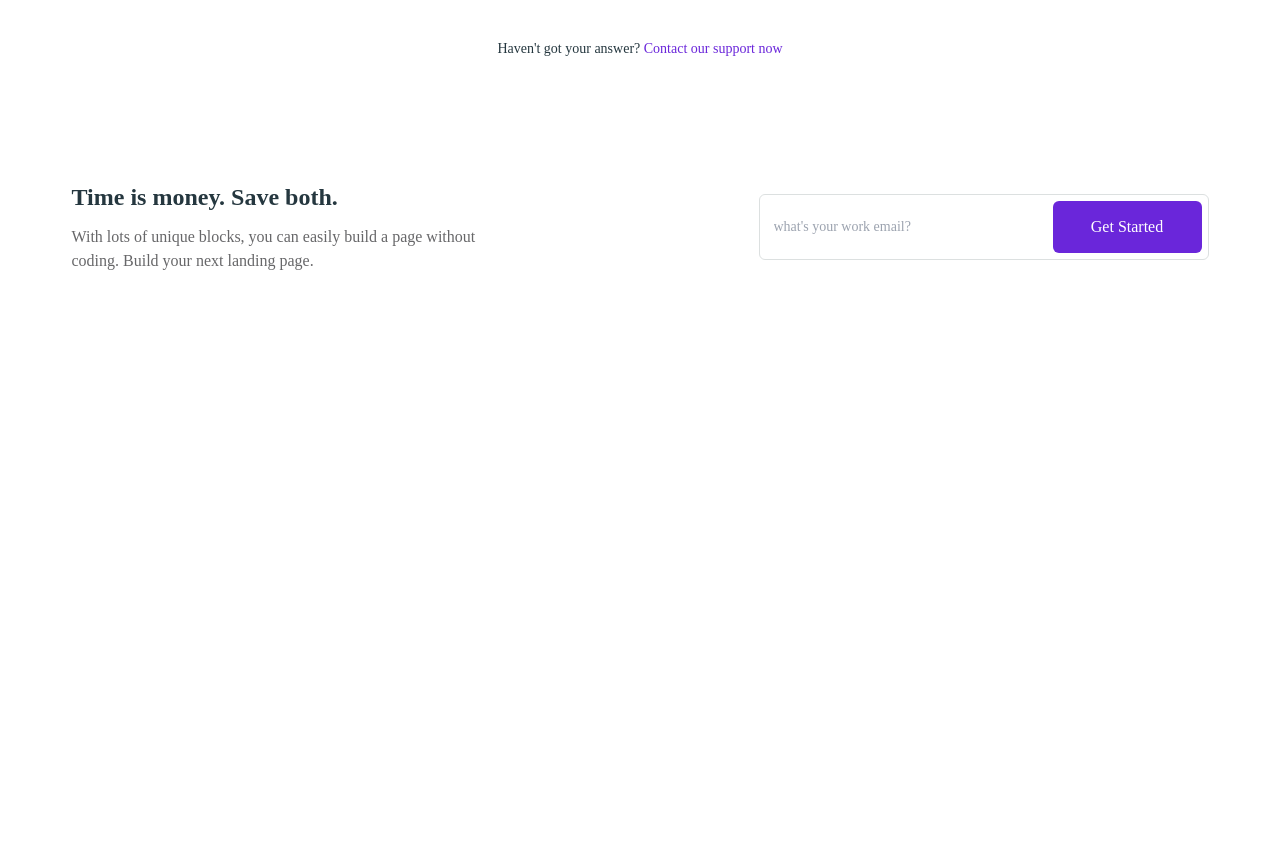
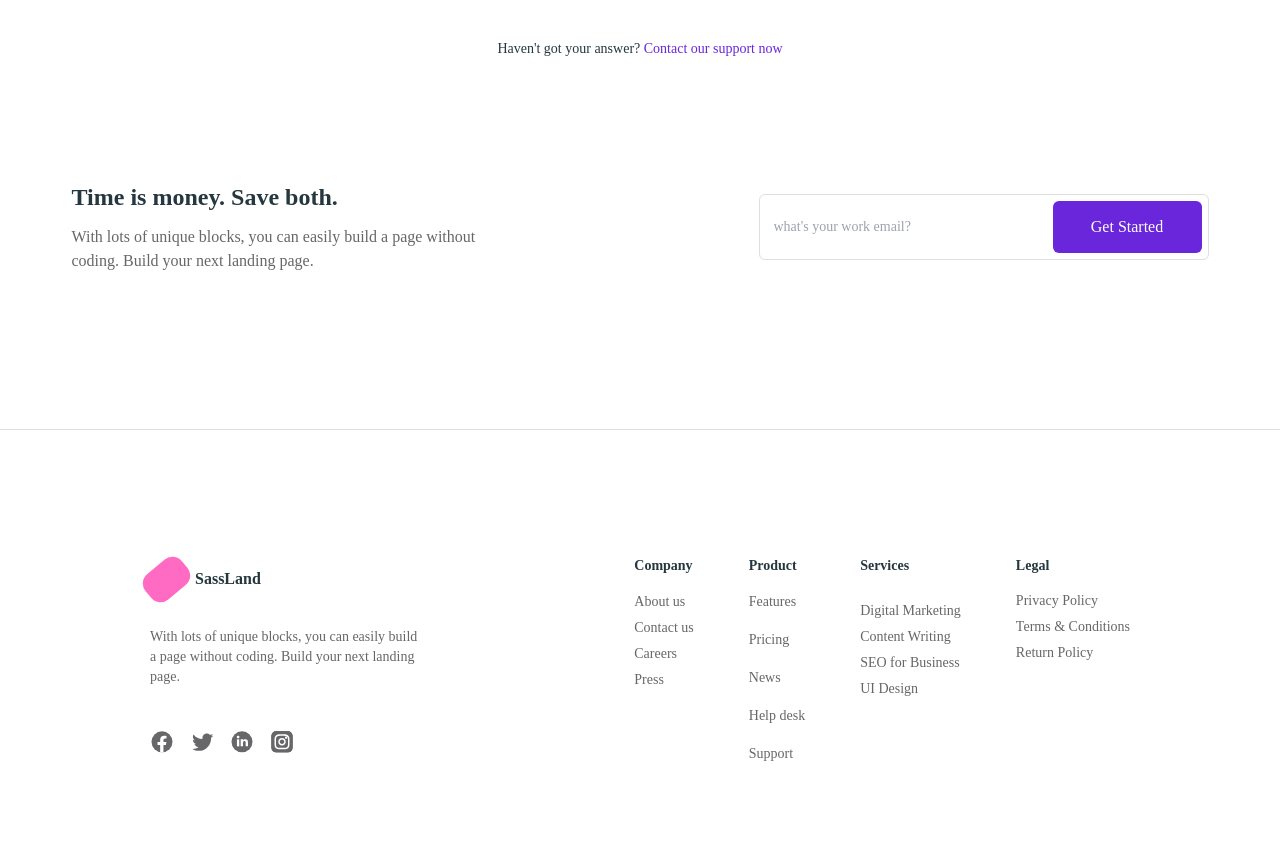
Before and after one commit to md-toybur-rahman/SassLand-Tailwind, a plain HTML site: page Home.html in a window 1280 px wide. Shown: the part 3720-4586 px from the top of the page. Before the commit the page ends 3993 px from the top, so only its background shows below. Drawn offline with Linux system fonts and the light colour scheme; a web font is replaced by a local one.

Commit message:
complete footer

```diff
--- a/Home.html
+++ b/Home.html
@@ -42,7 +42,8 @@
                 <li class="p-2 relative">
                     <div class="flex items-center gap-1">
                         <a href="#" class="">Home </a>
-                        <img id="homeArrow"  onclick="menubarDropdownHandler('homeDropdown', 'homeArrow')" class="cursor-pointer" src="assets/images/icons/arrow_drop_down.svg" alt="">
+                        <img id="homeArrow" onclick="menubarDropdownHandler('homeDropdown', 'homeArrow')"
+                            class="cursor-pointer" src="assets/images/icons/arrow_drop_down.svg" alt="">
                     </div>
                     <div id="homeDropdown"
                         class="flex flex-col gap-5 text-white overflow-hidden h-0 duration-300 absolute">
@@ -357,7 +358,7 @@
                     </div>
                 </div>
             </div>
-            <div class="text-center mt-[127px] mb-[122px]">
+            <div class="text-center mt-[127px] mb-[50px] md:mb-[122px]">
                 <h1 class="text-sm text-[#25373F]">Haven't got your answer? <a href="#" class="text-[#6A26DA]">Contact
                         our support now</a></h1>
             </div>
@@ -367,14 +368,14 @@
         <!-- Time is Money -->
         <section class="flex flex-wrap justify-between items-center gap-5 px-5 lg:px-0">
             <div class="max-w-[413px]">
-                <h1 class="text-2xl font-semibold text-[#25373F] mb-3">Time is money. Save both.</h1>
-                <p class="text-base text-[#676769] font-normal">With lots of unique blocks, you can easily build a page
+                <h1 class="text-xl md:text-2xl font-semibold text-[#25373F] mb-3">Time is money. Save both.</h1>
+                <p class="text-sm md:text-base text-[#676769] font-normal">With lots of unique blocks, you can easily build a page
                     without coding. Build your next landing page.</p>
             </div>
             <div
                 class="p-[6px] border border-[#DCE0E0] rounded-md max-w-[450px] lg:w-[450px] flex justify-between items-center mt-7 md:mt-0">
-                <input class="outline-none text-sm font-medium px-2" type="email" placeholder="what's your work email?">
-                <button class="py-[14px] w-[149px] bg-[#6A26DA] text-base font-medium text-white rounded-md">Get
+                <input class="outline-none text-xs md:text-sm font-medium px-2" type="email" placeholder="what's your work email?">
+                <button class="py-2 md:py-[14px] w-[100px] md:w-[149px] bg-[#6A26DA] text-sm md:text-base font-medium text-white rounded-md">Get
                     Started</button>
             </div>
         </section>
@@ -383,6 +384,69 @@
     <!-- End Bottom Main -->
 
 
+    <!-- Footer -->
+    <footer
+        class="mt-[100px] md:mt-[156px] px-[30px] lg:px-[150px] border-t border-[#DCE0E0] pt-[50px] lg:pt-[126px] pb-[30px] lg:pb-[102px]">
+        <div class="flex flex-col md:flex-row md:justify-between gap-5">
+            <div class="max-w-[269px]">
+                <div class="flex items-center gap-3">
+                    <div class="w-[20px] md:w-[33px] h-[30px] md:h-[47px] bg-[#FF6AC2] rotate-[50deg] rounded-lg md:rounded-xl"></div>
+                    <h1 class="text-sm md:text-base font-bold text-[#25373F]">SassLand</h1>
+                </div>
+                <div class="mt-6 mb-[42px]">
+                    <p class="text-xs md:text-sm text-[#676769]">With lots of unique blocks, you can easily build a page without
+                        coding. Build your next landing page.</p>
+                </div>
+                <div class="flex gap-4 items-center">
+                    <img src="assets/images/icons/Facebook.svg" alt="">
+                    <img src="assets/images/icons/twitter.svg" alt="">
+                    <img src="assets/images/icons/linkedin.svg" alt="">
+                    <img src="assets/images/icons/instagram.svg" alt="">
+                </div>
+            </div>
+            <div class="flex justify-between md:justify-start md:gap-[55px] mt-10 md:mt-0">
+                <div>
+                    <h1 class="font-semibold text-sm text-[#25373F] mb-4">Company</h1>
+                    <ul class="flex flex-col gap-[6px] text-xs md:text-sm text-[#676769]">
+                        <li><a href="#">About us</a></li>
+                        <li><a href="#">Contact us</a></li>
+                        <li><a href="#">Careers</a></li>
+                        <li><a href="#">Press</a></li>
+                    </ul>
+                </div>
+                <div>
+                    <h1 class="font-semibold text-sm text-[#25373F] mb-4">Product</h1>
+                    <ul class="flex flex-col gap-[18px] text-xs md:text-sm text-[#676769]">
+                        <li><a href="#">Features</a></li>
+                        <li><a href="#">Pricing</a></li>
+                        <li><a href="#">News</a></li>
+                        <li><a href="#">Help desk</a></li>
+                        <li><a href="#">Support</a></li>
+                    </ul>
+                </div>
+                <div>
+                    <h1 class="font-semibold text-sm text-[#25373F] mb-[25px]">Services</h1>
+                    <ul class="flex flex-col gap-[6px] text-xs md:text-sm text-[#676769]">
+                        <li><a href="#">Digital Marketing</a></li>
+                        <li><a href="#">Content Writing</a></li>
+                        <li><a href="#">SEO for Business</a></li>
+                        <li><a href="#">UI Design</a></li>
+                    </ul>
+                </div>
+                <div>
+                    <h1 class="font-semibold text-sm text-[#25373F] mb-[15px]">Legal</h1>
+                    <ul class="flex flex-col gap-[6px] text-xs md:text-sm text-[#676769]">
+                        <li><a href="#">Privacy Policy</a></li>
+                        <li><a href="#">Terms & Conditions</a></li>
+                        <li><a href="#">Return Policy</a></li>
+                    </ul>
+                </div>
+            </div>
+        </div>
+    </footer>
+    <!-- End Footer -->
+
+
 
 
     <script src="assets/js/main.js"></script>
```
Also changed, not shown: assets/images/icons/Facebook.svg (added), assets/images/icons/instagram.svg (added), assets/images/icons/linkedin.svg (added), assets/images/icons/twitter.svg (added).
